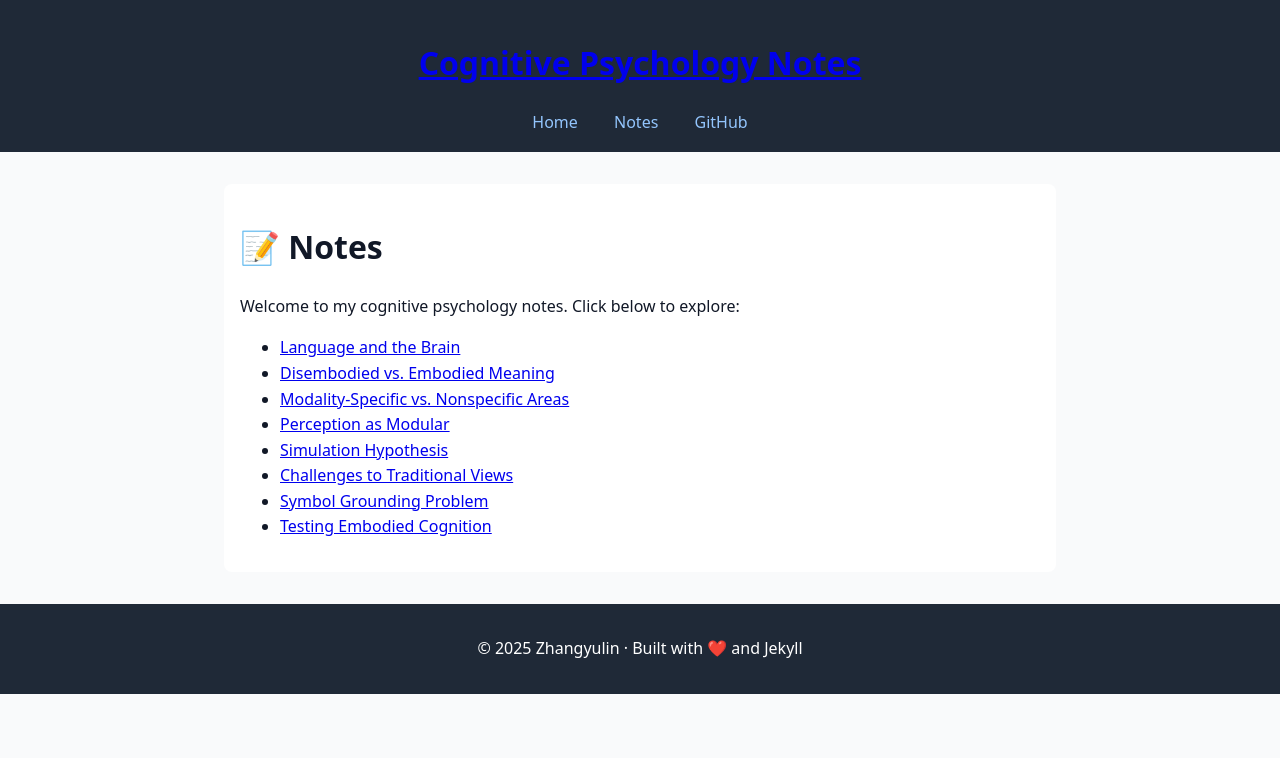
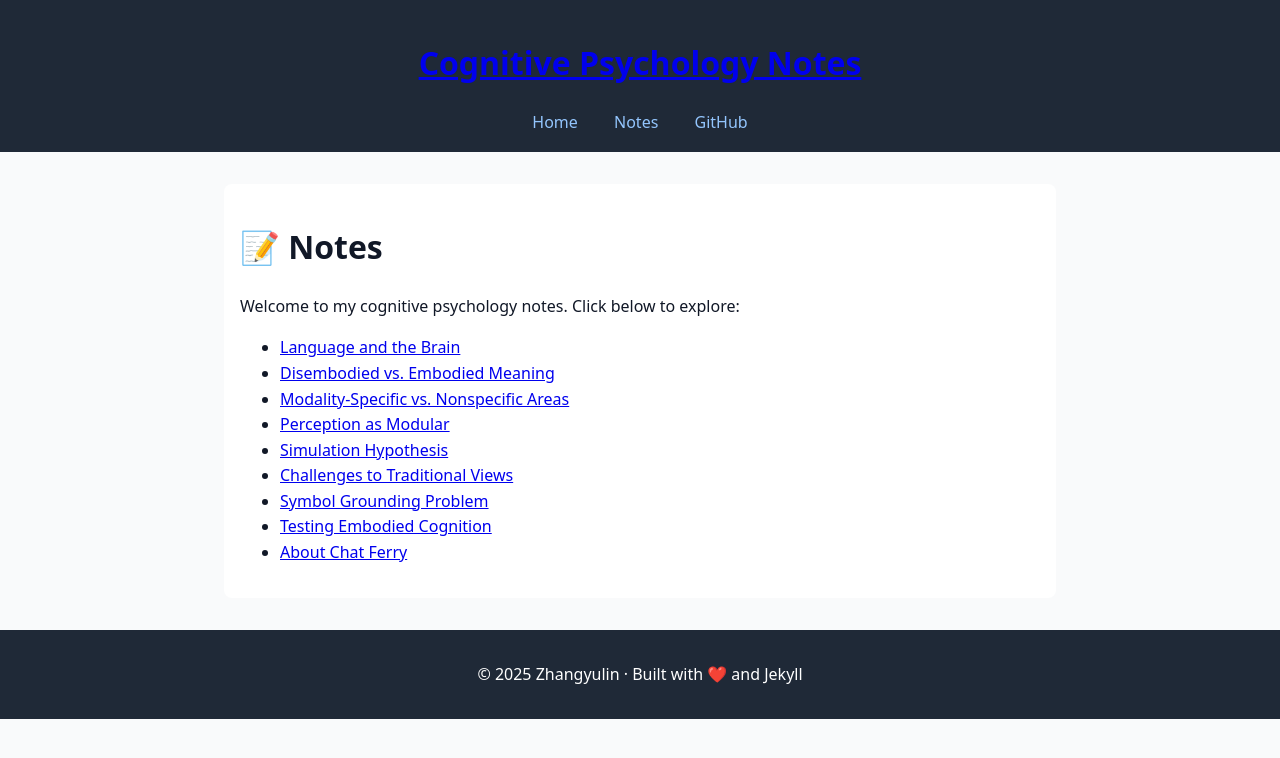
Before and after one commit to zhangyulin-space/zhangyulin-space.github.io, a Jekyll site: the page built from notes/index.md, in a window 1280 px wide. Shown: the top 758 px of the page. Built offline with Jekyll 4.4.1, drawn with Linux system fonts in a browser that asks for light colours.

Commit message:
adds chatferry

```diff
--- a/notes/index.md
+++ b/notes/index.md
@@ -15,3 +15,4 @@ Welcome to my cognitive psychology notes. Click below to explore:
 - [Challenges to Traditional Views](./challenges_to_traditional_views/)
 - [Symbol Grounding Problem](./symbol_grounding_problem/)
 - [Testing Embodied Cognition](./testing_embodiment/)
+- [About Chat Ferry](./about_chat_ferry/)
```
